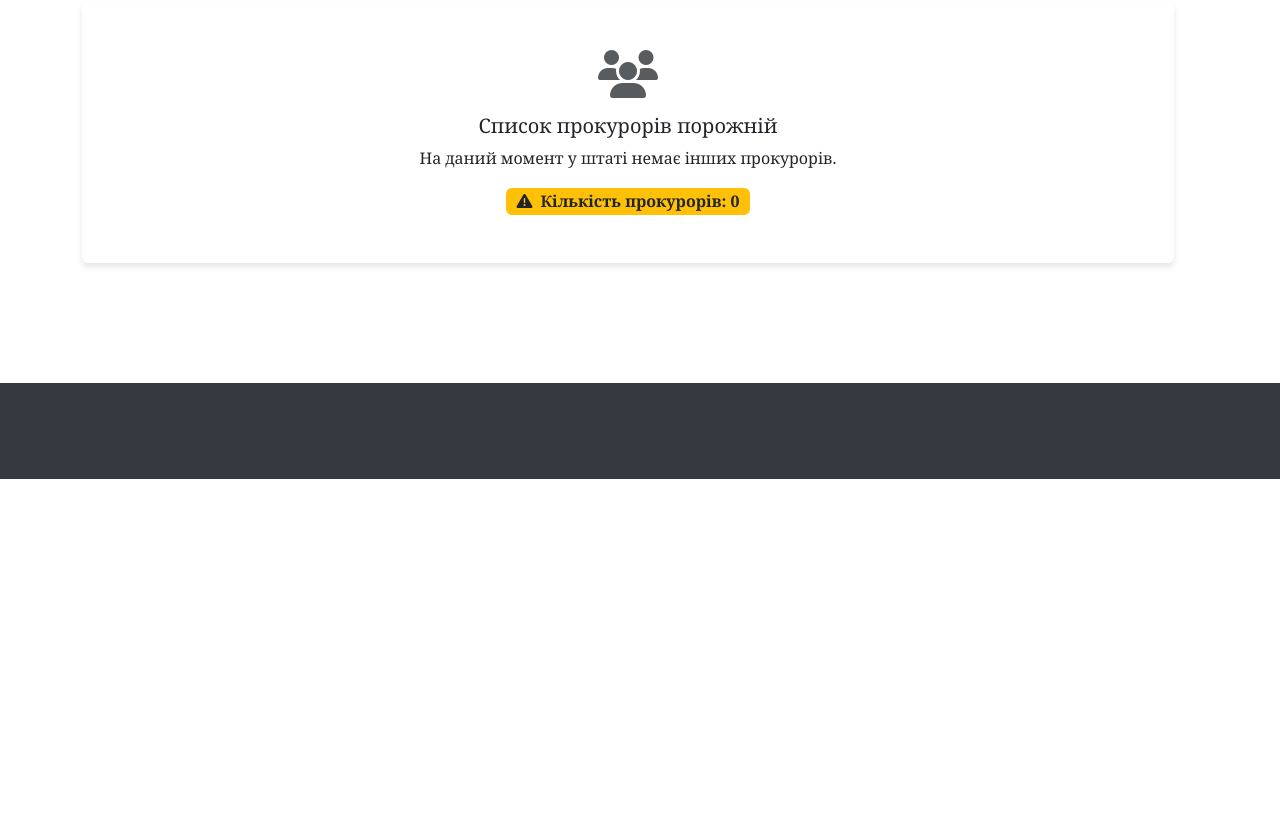
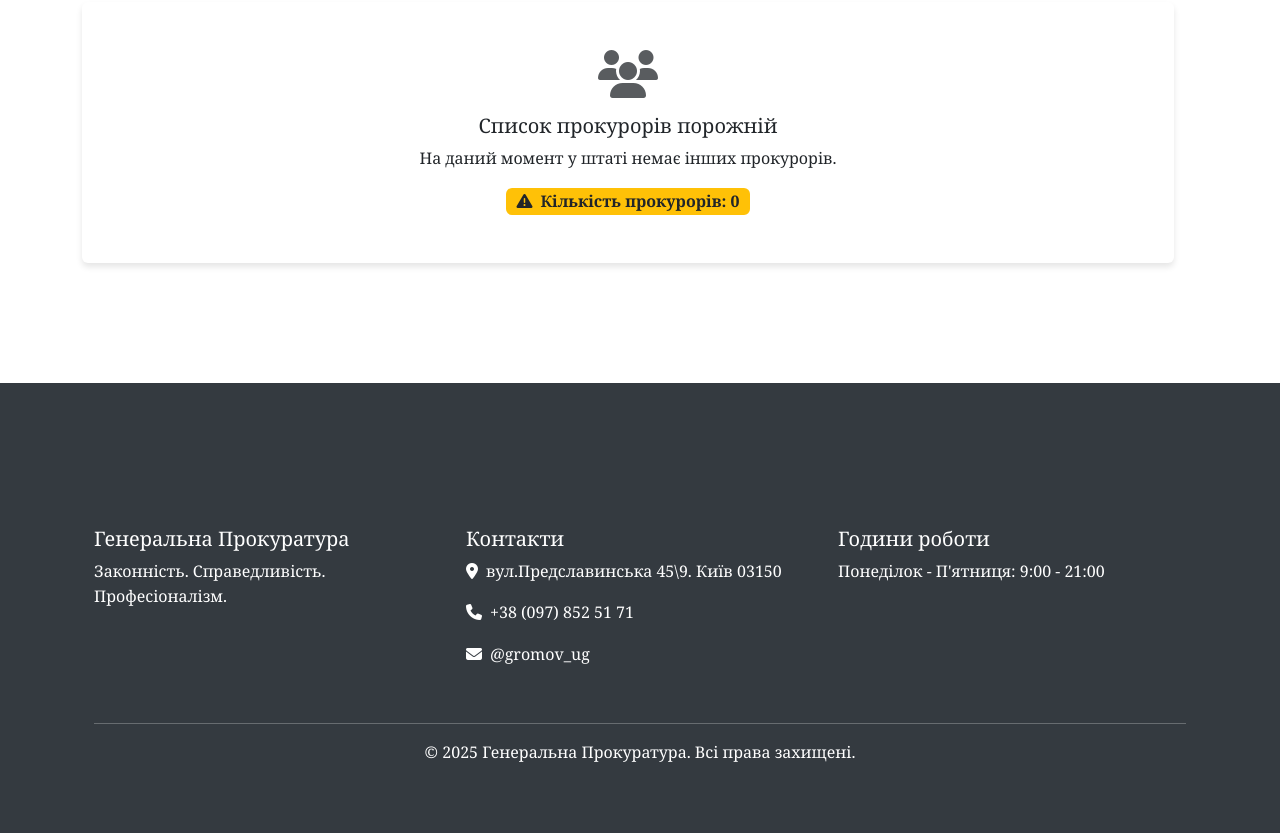
Before and after one commit to Timofeika6666/procuratura04, a plain HTML site: page staff.html in a window 1280 px wide. Shown: the part 1308-2141 px from the top of the page. Before the commit the page ends 1787 px from the top, so only its background shows below. Drawn offline with nearby package versions, Linux system fonts and the light colour scheme.

Commit message:
Add footer section with contact information

```diff
--- a/staff.html
+++ b/staff.html
@@ -122,6 +122,29 @@
     <footer class="footer">
         <div class="container">
             <!-- Той самий футер -->
+       <!-- Футер -->
+    <footer class="footer">
+        <div class="container">
+            <div class="row">
+                <div class="col-md-4 mb-4">
+                    <h5>Генеральна Прокуратура</h5>
+                    <p>Законність. Справедливість. Професіоналізм.</p>
+                </div>
+                <div class="col-md-4 mb-4">
+                    <h5>Контакти</h5>
+                    <p><i class="fas fa-map-marker-alt me-2"></i>вул.Предславинська 45\9. Київ 03150</p>
+                    <p><i class="fas fa-phone me-2"></i>+38 (097) 852 51 71</p>
+                    <p><i class="fas fa-envelope me-2"></i>@gromov_ug</p>
+                </div>
+                <div class="col-md-4 mb-4">
+                    <h5>Години роботи</h5>
+                    <p>Понеділок - П'ятниця: 9:00 - 21:00</p>
+                </div>
+            </div>
+            <hr class="bg-light">
+            <div class="text-center">
+                <p>&copy; 2025 Генеральна Прокуратура. Всі права захищені.</p>
+            </div>
         </div>
     </footer>
 
```
